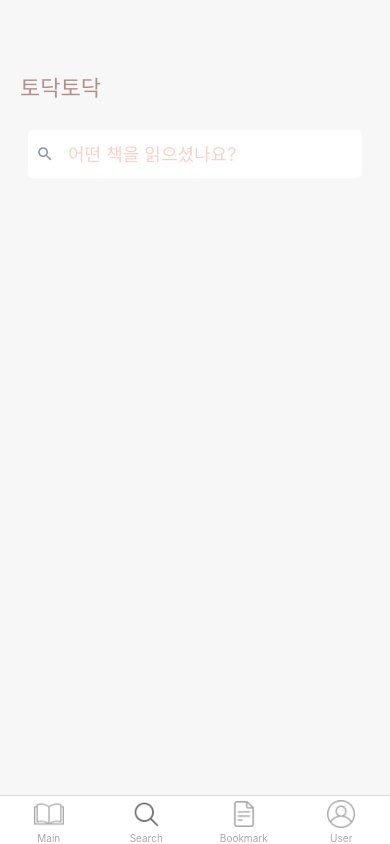
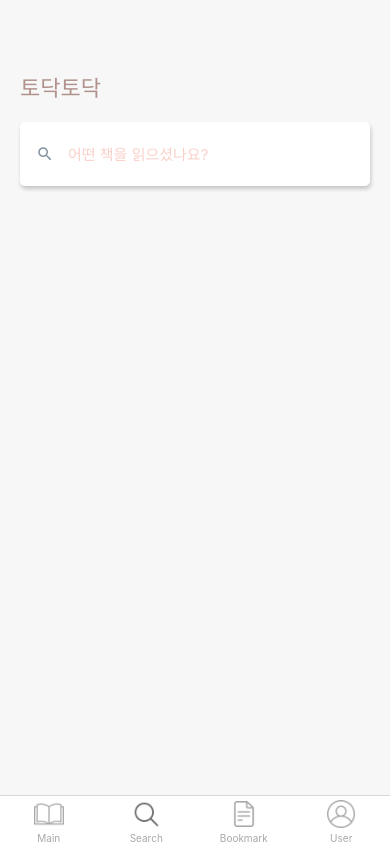
Before and after one commit to JJuhey/tdtdApp, a React Native app: screen /Search in a window 390 px wide. Built offline with nearby package versions, Linux system fonts and the light colour scheme.

Commit message:
fix: change css slightly

```diff
--- a/src/Components/SearchInput.tsx
+++ b/src/Components/SearchInput.tsx
@@ -33,15 +33,21 @@ const SearchInput = ({ handleSubmit }: PropsType) => {
 
 const styles = StyleSheet.create({
   container: {
+    borderWidth: 0,
     borderBottomWidth: 0,
     borderTopWidth: 0,
-    fontSize: 20,
-    backgroundColor: 'transparent',
-    color: 'white',
+    backgroundColor: 'white',
     width: '100%',
+    borderRadius: 5,
+    marginBottom: 20,
+    shadowOffset: { width: 1, height: 3 },
+    shadowColor: '#000',
+    shadowOpacity: 0.2,
+    shadowRadius: 4,
+    elevation: 4,
   },
-  inputContainer: { backgroundColor: 'white', borderRadius: 5 },
-  input: { color: '#FAD0C9' },
+  inputContainer: { backgroundColor: 'white', width: '100%' },
+  input: { color: '#FAD0C9', fontSize: 15, width: '100%' },
 });
 
 export default SearchInput;
```
